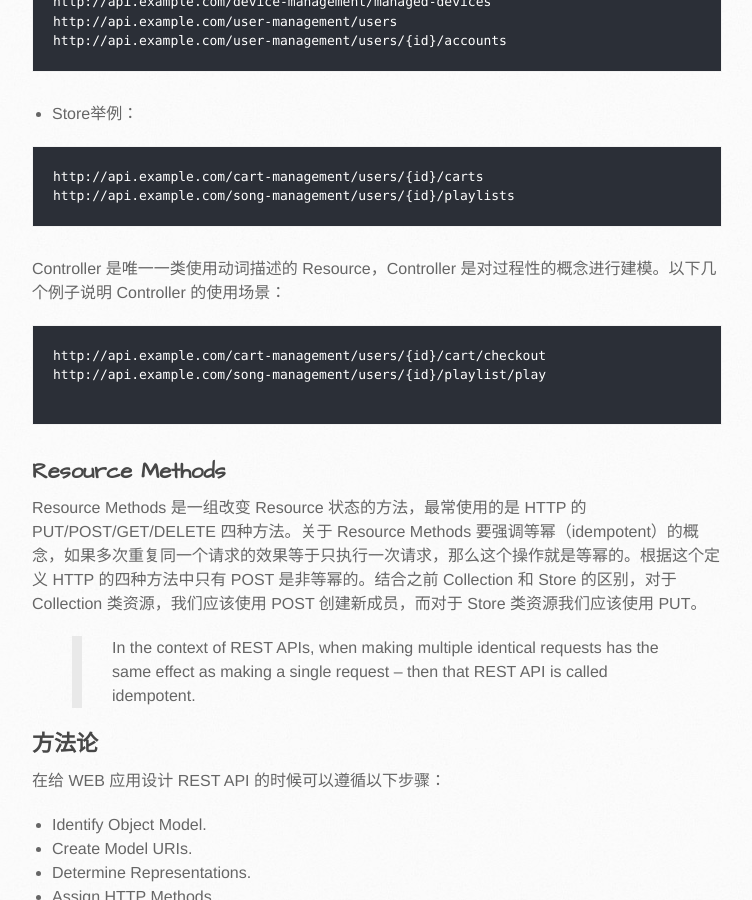
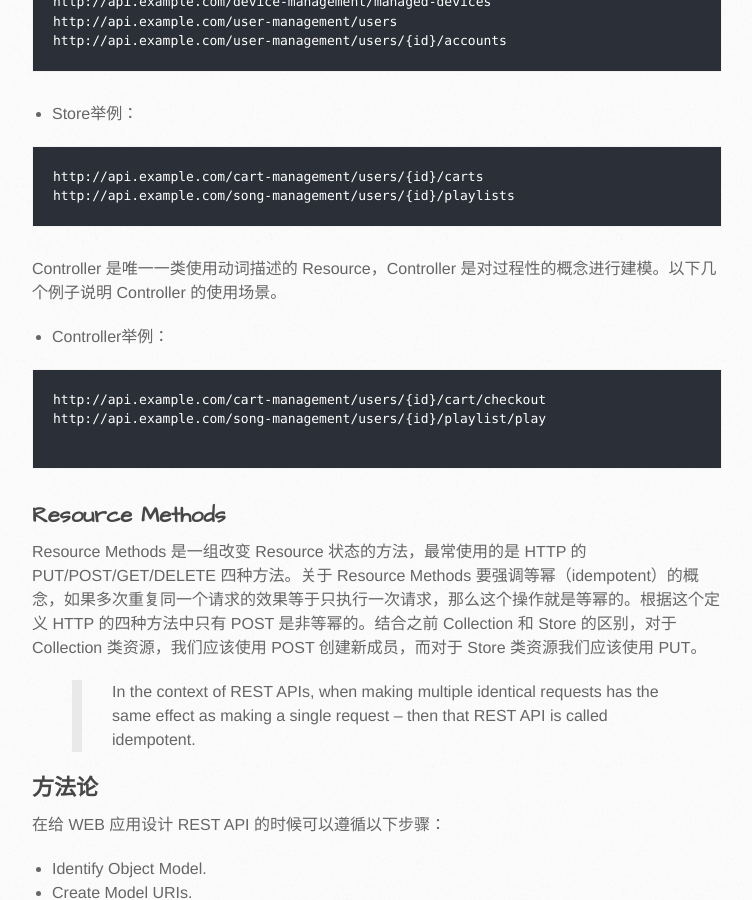
Before and after one commit to weng0jun/weng0jun.github.io, a Jekyll site: the page built from _posts/2019-04-16-rest-api-design-principles.md, in a window 1280 px wide and 900 px high, scrolled down 1313 px. Shown: the whole window, without its empty margins (138-890 px from the left). Built offline with Jekyll 4.4.1, drawn with Linux system fonts in a browser that asks for light colours.

Commit message:
#Refactor# Trivial.

````diff
--- a/_posts/2019-04-16-rest-api-design-principles.md
+++ b/_posts/2019-04-16-rest-api-design-principles.md
@@ -41,7 +41,9 @@ http://api.example.com/cart-management/users/{id}/carts
 http://api.example.com/song-management/users/{id}/playlists
 ```
 
-Controller 是唯一一类使用动词描述的 Resource，Controller 是对过程性的概念进行建模。以下几个例子说明 Controller 的使用场景：
+Controller 是唯一一类使用动词描述的 Resource，Controller 是对过程性的概念进行建模。以下几个例子说明 Controller 的使用场景。
+
+* Controller举例：
 
 ```
 http://api.example.com/cart-management/users/{id}/cart/checkout
````
